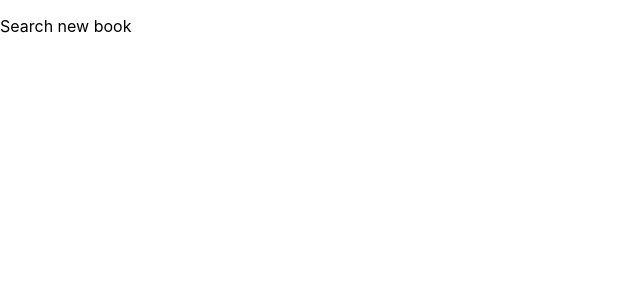
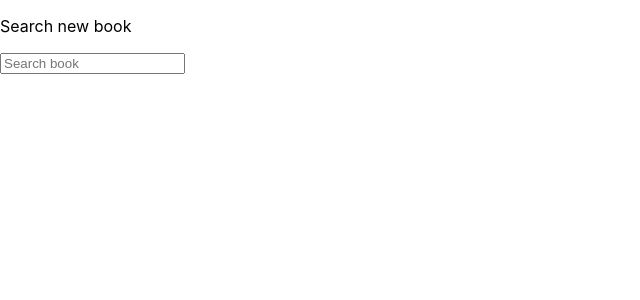
Before and after one commit to kaketto/MyBooks, a React (Create React App) app: page /search in a window 1280 px wide. Shown: the top 300 px of the page, without its empty margins (0-640 px from the left). Built offline with nearby package versions, Linux system fonts and the light colour scheme; no server answers.

Commit message:
add: search input field

```diff
--- a/src/SearchBook.js
+++ b/src/SearchBook.js
@@ -5,6 +5,15 @@ import * as BooksAPI from './utils/BooksAPI'
 const SearchBook = () => (
   <div>
     <p>Search new book</p>
+    <div>
+      <input
+        className='search-contacts'
+        type='text'
+        placeholder='Search book'
+        value={''}
+        onChange={(event) => ''}
+      />
+    </div>
   </div>
 )
 
```
